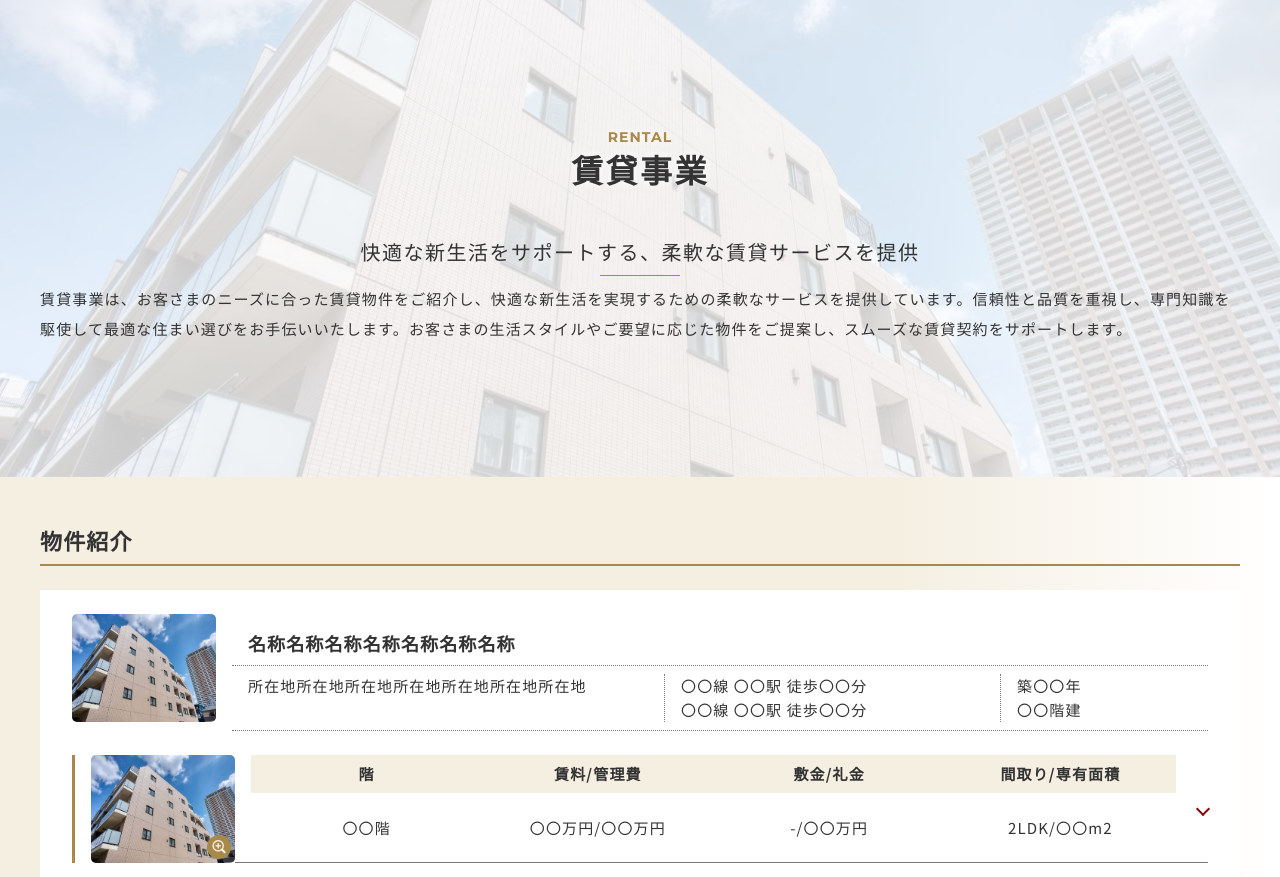
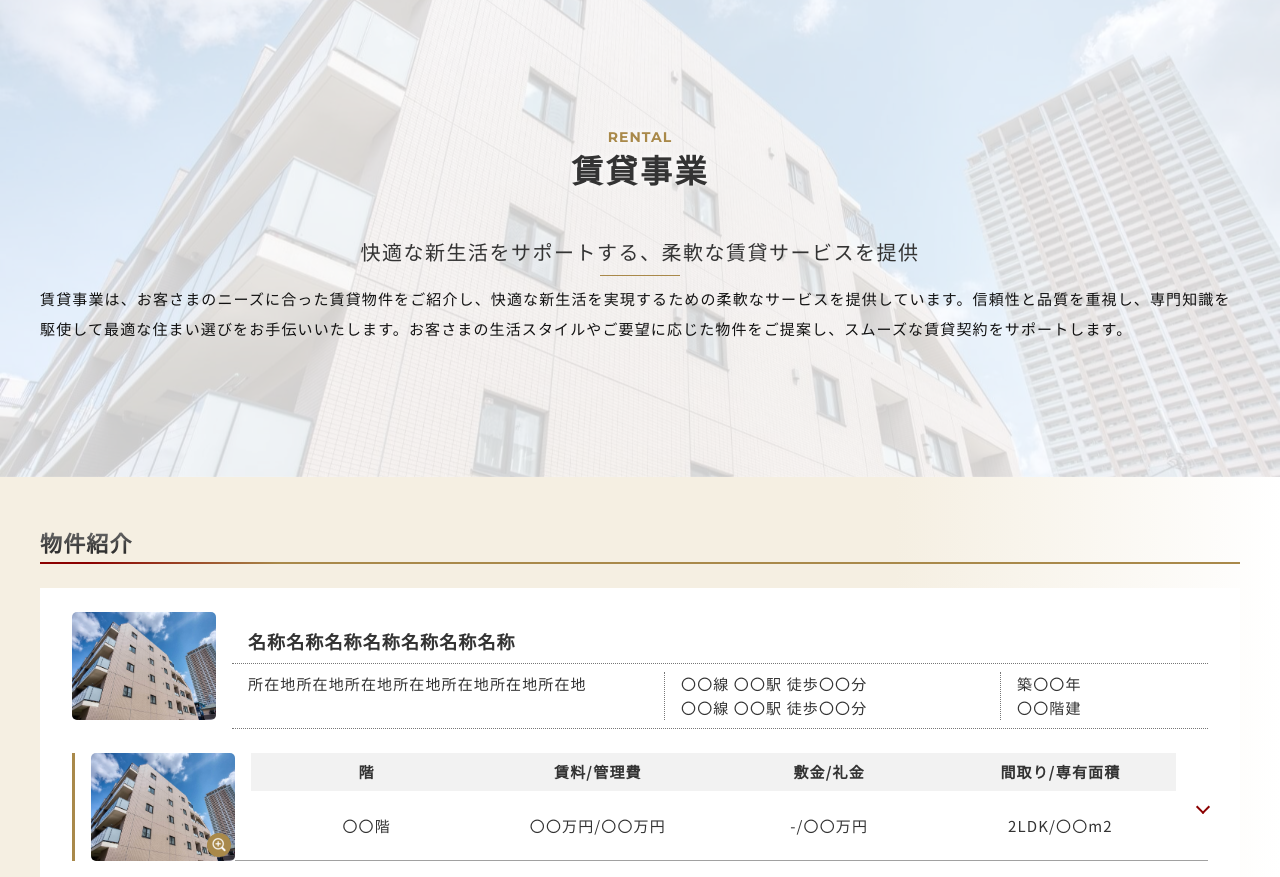
Before and after one commit to yamasaki-web/kinkibuild, a plain HTML site: page rental.htm in a window 1280 px wide. Shown: the part 75-952 px from the top of the page. Drawn offline with Linux system fonts and the light colour scheme.

Commit message:
TOP：MVコピー調整、全体：タイトル調整、不動産事業色調整
・TOP：MVコピーtext-shadow調整
・commonTitle01、lower-commonTitle01調整
・不動産事業色調整

```diff
--- a/rental.htm
+++ b/rental.htm
@@ -602,7 +602,7 @@
 
     <!-- パンくず -->
     <div class="breadcrumb">
-      <ol class="breadcrumb__list anime -fadeInBottom">
+      <ol class="breadcrumb__list">
         <li class="breadcrumb__list__item">
           <a href="index.htm"><span>株式会社近畿ビルド TOP</span></a>
         </li>
--- a/sass/layout/_index.scss
+++ b/sass/layout/_index.scss
@@ -30,7 +30,7 @@
 
     .mainCopy,
     .subCopy {
-      text-shadow: 0 0 24px #333, 0 0 24px #333, 0 0 4px #333;
+      text-shadow: 0 0 24px #111, 0 0 4px #111;
       color: #fff;
     }
 
@@ -271,7 +271,7 @@
                     color: $primary-color;
 
                     &::after {
-                      transform: scale(1, 1);
+                      transform: scale(1, 0.9);
                     }
                   }
                 }
--- a/sass/layout/_rental.scss
+++ b/sass/layout/_rental.scss
@@ -5,7 +5,7 @@
 // rental
 // ==========================================*/
 .lower-rental {
-  background: linear-gradient(90deg, rgba(245,239,226,1) 70%, rgba(255,255,255,1) 100%);
+  background: linear-gradient(90deg, rgba(245, 239, 226, 1) 70%, rgba(255, 255, 255, 1) 100%);
 
   .l-main {
     @include mq(pc) {
@@ -203,7 +203,7 @@
                 align-items: stretch;
                 padding: 0 32px 0 16px;
                 cursor: pointer;
-                border-bottom: 1px solid $border-color;
+                border-bottom: 1px solid #a1a1a1;
                 flex: 1;
 
                 @include mq(sp) {
@@ -238,7 +238,7 @@
                   flex-direction: column;
 
                   .term {
-                    background-color: $bg-color;
+                    background-color: #f2f2f2;
                     padding: 4px 24px;
                     text-align: center;
                     font-weight: 700;
@@ -284,11 +284,11 @@
                   }
 
                   .head {
-                    border: solid 1px rgba($border-color,0.8);
+                    border: solid 1px #a1a1a1;
                     width: 15%;
                     line-height: 1.6;
                     padding: 16px;
-                    background-color: $bg-color;
+                    background-color: #f2f2f2;
 
                     @include mq(sp) {
                       width: 100%;
@@ -298,7 +298,7 @@
                   }
 
                   .data {
-                    border: solid 1px rgba($border-color,0.8);
+                    border: solid 1px #a1a1a1;
                     padding: 5px;
                     line-height: 1.6;
                     padding: 16px;
--- a/sass/layout/_selling.scss
+++ b/sass/layout/_selling.scss
@@ -5,7 +5,7 @@
 // selling
 // ==========================================*/
 .lower-selling {
-  background: linear-gradient(90deg, rgba(245,239,226,1) 70%, rgba(255,255,255,1) 100%);
+  background: linear-gradient(90deg, rgba(245, 239, 226, 1) 70%, rgba(255, 255, 255, 1) 100%);
 
   .l-main {
     @include mq(pc) {
@@ -203,7 +203,7 @@
                 align-items: stretch;
                 padding: 0 32px 0 16px;
                 cursor: pointer;
-                border-bottom: 1px solid $border-color;
+                border-bottom: 1px solid #a1a1a1;
                 flex: 1;
 
                 @include mq(sp) {
@@ -238,7 +238,7 @@
                   flex-direction: column;
 
                   .term {
-                    background-color: #f5efe2;
+                    background-color: #f2f2f2;
                     padding: 4px 24px;
                     text-align: center;
                     font-weight: 700;
@@ -284,11 +284,11 @@
                   }
 
                   .head {
-                    background-color: $bg-color;
-                    border: solid 1px rgba($border-color,0.8);
+                    border: solid 1px #a1a1a1;
                     width: 15%;
                     line-height: 1.6;
                     padding: 16px;
+                    background-color: #f2f2f2;
 
                     @include mq(sp) {
                       width: 100%;
@@ -298,7 +298,7 @@
                   }
 
                   .data {
-                    border: solid 1px rgba($border-color,0.8);
+                    border: solid 1px #a1a1a1;
                     padding: 5px;
                     line-height: 1.6;
                     padding: 16px;
--- a/sass/object/_module.scss
+++ b/sass/object/_module.scss
@@ -37,10 +37,11 @@
       min-height: 160px;
     }
 
-    .pageHeader__content{
+    .pageHeader__content {
       max-width: 1280px;
       padding: 80px 40px;
-      @include mq(sp){
+
+      @include mq(sp) {
         padding: 40px 6.25%;
       }
     }
@@ -58,9 +59,11 @@
       flex-direction: column;
       align-items: center;
       gap: 8px;
-        @include mq(sp) {
-          gap: 4px;
-        }
+
+      @include mq(sp) {
+        gap: 4px;
+      }
+
       .eng {
         display: flex;
         justify-content: center;
@@ -77,6 +80,7 @@
           font-size: 1.3rem;
         }
       }
+
       .ja {
         font-family: "Lato", sans-serif;
         font-size: 3.2rem;
@@ -98,28 +102,31 @@
       }
     }
 
-    .pageHeaderIntro{
+    .pageHeaderIntro {
       display: flex;
       flex-direction: column;
       align-items: center;
       gap: 16px;
       margin-top: 48px;
-      @include mq(sp){
+
+      @include mq(sp) {
         margin-top: 24px;
         gap: 24px;
       }
 
-      .title{
+      .title {
         position: relative;
         font-size: 2rem;
         font-weight: 500;
         letter-spacing: 0.075em;
         line-height: 1.6;
         opacity: 0;
-        @include mq(sp){
+
+        @include mq(sp) {
           font-size: 1.5rem;
         }
-        &::before{
+
+        &::before {
           content: "";
           display: block;
           position: absolute;
@@ -129,23 +136,29 @@
           background: $primary-color;
           width: 80px;
           aspect-ratio: 80/1;
-          @include mq(sp){
+
+          @include mq(sp) {
             bottom: -14px;
           }
         }
       }
-      .lead{
+
+      .lead {
         opacity: 0;
+        color: #111;
       }
     }
   }
-  &.-business{
+
+  &.-business {
     &::before {
       background: rgb(255 255 255/0.8);
     }
-    .pageHeader__inner{
+
+    .pageHeader__inner {
       min-height: 480px;
-      @include mq(sp){
+
+      @include mq(sp) {
         min-height: 304px;
       }
     }
@@ -172,9 +185,15 @@
           animation: -fadeLeft 800ms cubic-bezier(0.14, 1, 0.34, 1) 0.6s forwards;
         }
       }
-      .pageHeaderIntro{
-        .title{animation: -fadeup  800ms cubic-bezier(0.14, 1, 0.34, 1) 1.4s forwards;}
-        .lead{animation: -fadeup  800ms cubic-bezier(0.14, 1, 0.34, 1) 1.6s forwards;}
+
+      .pageHeaderIntro {
+        .title {
+          animation: -fadeup 800ms cubic-bezier(0.14, 1, 0.34, 1) 1.4s forwards;
+        }
+
+        .lead {
+          animation: -fadeup 800ms cubic-bezier(0.14, 1, 0.34, 1) 1.6s forwards;
+        }
       }
     }
   }
@@ -248,8 +267,11 @@
     font-size: 3rem;
     font-weight: 700;
     letter-spacing: 0.075em;
-    color: $txt-color;
+    // color: $txt-color;
     line-height: 1.5;
+    background: linear-gradient(0deg, #111 0, #777 100%);
+    -webkit-background-clip: text;
+    -webkit-text-fill-color: transparent;
 
     @include mq(sp) {
       font-size: 1.8rem;
@@ -258,17 +280,31 @@
 }
 
 .lower-commonTitle01 {
-  font-family: "lota";
-  border-bottom: 2px solid $primary-color;
-  color: $txt-color;
+  position: relative;
+  // border-bottom: 2px solid $primary-color;
+  // color: $txt-color;
   font-size: 2.2rem;
   padding-bottom: 4px;
   line-height: 1.6;
   font-weight: 700;
+  background: linear-gradient(0deg, #111 0, #777 100%);
+  -webkit-background-clip: text;
+  -webkit-text-fill-color: transparent;
 
   @include mq(sp) {
     font-size: 1.6rem;
     border-bottom: 1px solid $primary-color;
+  }
+
+  &::before {
+    content: '';
+    display: block;
+    position: absolute;
+    bottom: 0;
+    left: 0;
+    width: 100%;
+    height: 2px;
+    background-image: linear-gradient(90deg, rgba(139, 0, 0, 1) 4%, rgba(169, 137, 74, 1) 20% 90%);
   }
 }
 
```
Also changed, not shown: company.htm (+1 -1 lines), contact.htm (+1 -1 lines), kitchen.htm (+1 -1 lines), link.htm (+1 -1 lines), lodging.htm (+1 -1 lines), message.htm (+1 -1 lines), reform.htm (+1 -1 lines), retail.htm (+1 -1 lines), selling.htm (+1 -1 lines), css/style.css, 1 other file.
